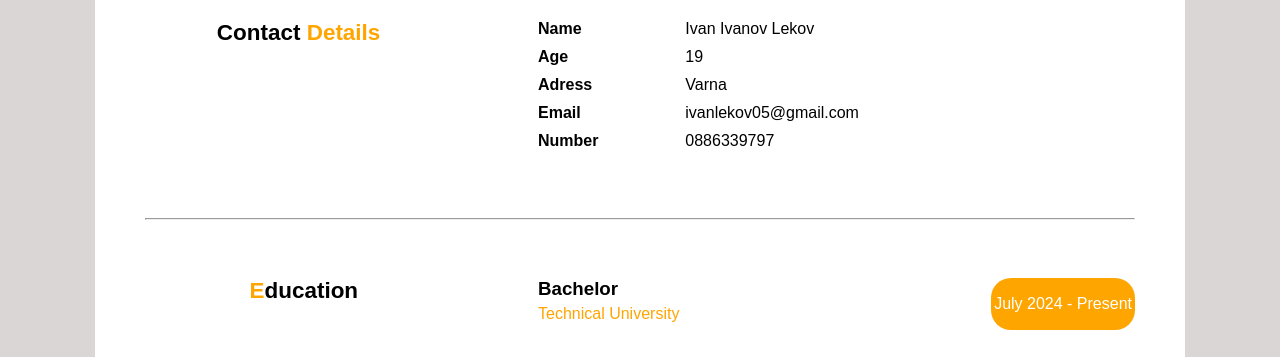
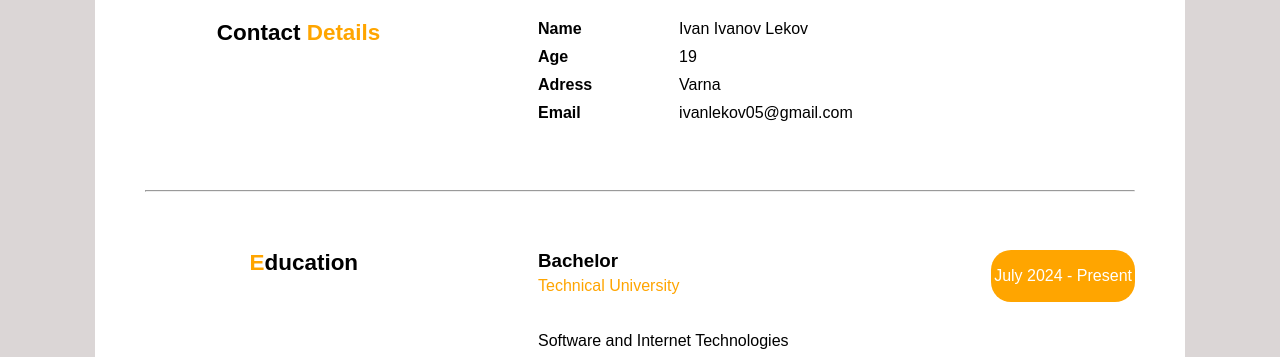
Before and after one commit to IvanLekov/IvanLekov.github.io, a plain HTML site: page index.html in a window 1280 px wide. Shown: the part 800-1157 px from the top of the page. Drawn offline with nearby package versions, Linux system fonts and the light colour scheme.

Commit message:
Add files via upload

```diff
--- a/index.html
+++ b/index.html
@@ -64,14 +64,12 @@
                    <li><span class="title">Age</span></li>
                    <li><span class="title">Adress</span></li>
                    <li><span class="title">Email</span></li>
-                   <li><span class="title">Number</span></li>
                 </ul>
                 <ul>
                  <li><span class="value">Ivan Ivanov Lekov</span></li>
                  <li><span class="value">19</span></li>
                  <li><span class="value">Varna</span></li>
                  <li><span class="value">ivanlekov05@gmail.com</span></li>
-                 <li><span class="value">0886339797</span></li>
                 </ul>
                </div>
           </section>
```
